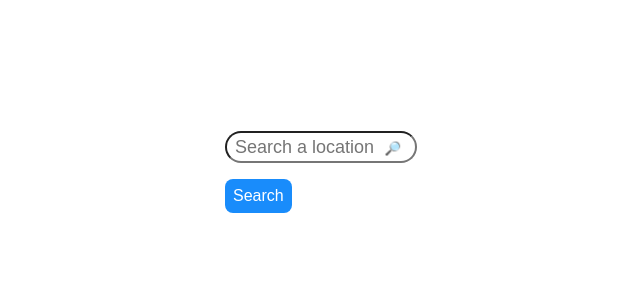
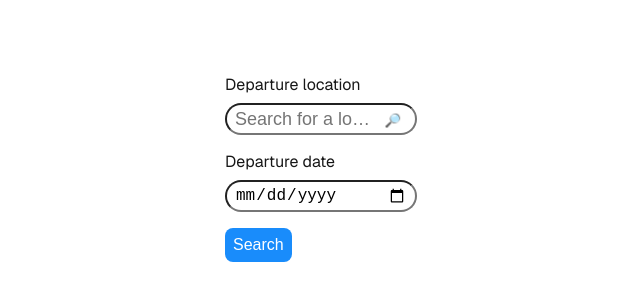
Before and after one commit to Huespal/flying-free, a Next.js app: page / in a window 1280 px wide. Shown: the part 232-532 px from the top of the page, without its empty margins (319-959 px from the left). Built offline with nearby package versions, Linux system fonts and the light colour scheme.

Commit message:
feat: add FieldDate component

```diff
--- /dev/null
+++ b/src/components/FieldDate/index.tsx
@@ -0,0 +1,31 @@
+'use client';
+
+import './styles.css';
+
+interface FieldDateProps {
+  id: string;
+  name: string;
+  label?: string;
+  onChange: (date: string) => void;
+}
+
+const FieldDate = ({
+  id,
+  name,
+  label,
+  onChange
+}: FieldDateProps) => {
+  return (
+    <fieldset className="field-date">
+      {label && <label htmlFor={id}>{label}</label>}
+      <input
+        id={id}
+        name={name}
+        type="date"
+        onChange={evt => { onChange(evt.target.value); }}
+      />
+    </fieldset>
+  );
+}
+
+export default FieldDate;
--- /dev/null
+++ b/src/components/FieldDate/styles.css
@@ -0,0 +1,14 @@
+.field-date {
+  display: grid;
+  grid-template-columns: 1fr max-content;
+
+  label {
+    grid-column: 1/3;
+    grid-row: 1/2;
+  }
+
+  input {
+    grid-column: 1/4;
+    grid-row: 2/3;
+  }
+}
--- a/src/components/Search/index.tsx
+++ b/src/components/Search/index.tsx
@@ -1,6 +1,7 @@
 'use client'
 
 import Button from '@/components/Button';
+import FieldDate from '@/components/FieldDate';
 import FieldSearch from '@/components/FieldSearch';
 import { FormEvent } from 'react';
 
@@ -8,6 +9,10 @@ export const Search = () => {
 
   const onSearch = (value: string) => {
     console.log('Search value: ', value);
+  }
+
+  const onChangeDate = (date: string) => {
+    console.log('Date from: ', date);
   }
 
   const onSubmit = (evt: FormEvent) => {
@@ -18,9 +23,17 @@ export const Search = () => {
   return (
     <form onSubmit={onSubmit}>
       <FieldSearch
-        id="search-locations"
-        placeholder="Search a location"
+        id="departure-location"
+        name="departureLocation"
+        label="Departure location"
+        placeholder="Search for a location"
         onSearch={onSearch}
+      />
+      <FieldDate
+        id="departure-date"
+        name="departureDate"
+        label="Departure date"
+        onChange={onChangeDate}
       />
       <Button type="submit">Search</Button>
     </form>
```
Also changed, not shown: 1 other file (tests, documents, lock files or other folders).
